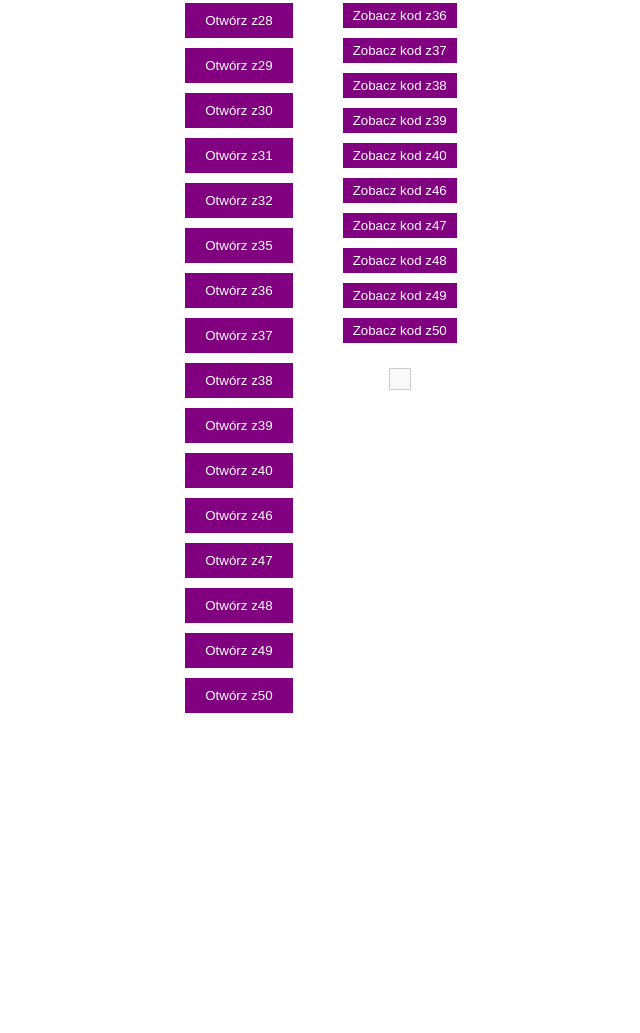
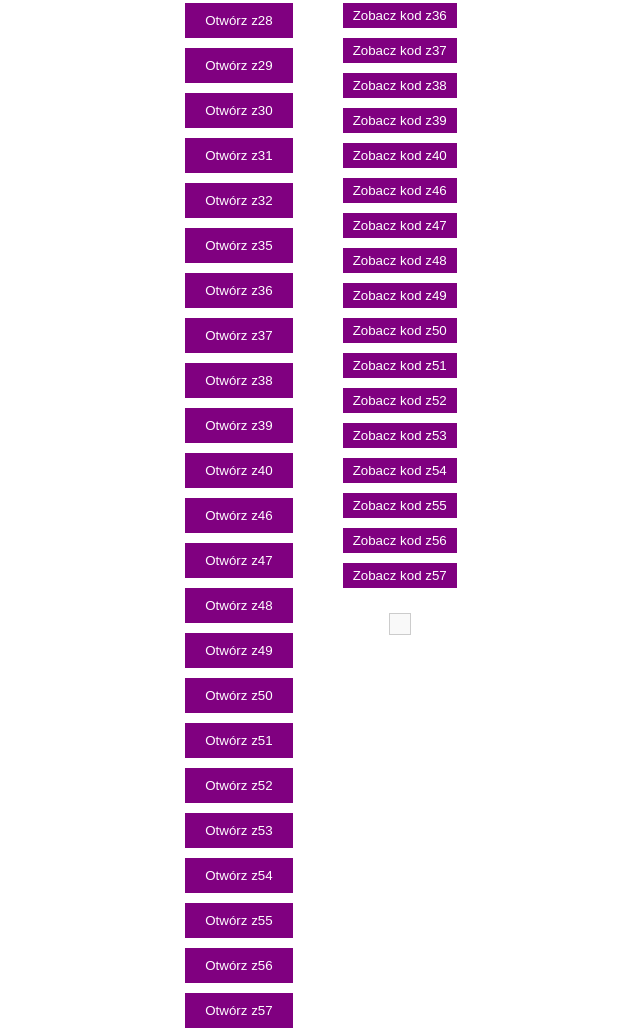
Before and after one commit to RupisLk01/JavaRep, a plain HTML site: page index.html in a window 1280 px wide. Shown: the part 1137-2170 px from the top of the page, without its empty margins (319-959 px from the left). Before the commit the page ends 1855 px from the top, so only its background shows below. Drawn offline with Linux system fonts and the light colour scheme.

Commit message:
Update index.html

```diff
--- a/index.html
+++ b/index.html
@@ -114,6 +114,13 @@
             <button onclick="openWindow('z48_shem.html', 'okienko')">Otwórz z48</button>
             <button onclick="openWindow('z49_shem.html', 'okienko')">Otwórz z49</button>
             <button onclick="openWindow('z50_shem.html', 'okienko')">Otwórz z50</button>
+             <button onclick="openWindow('z51_shem.html', 'okienko')">Otwórz z51</button>
+             <button onclick="openWindow('z52_shem.html', 'okienko')">Otwórz z52</button>
+             <button onclick="openWindow('z53_shem.html', 'okienko')">Otwórz z53</button>
+             <button onclick="openWindow('z54_shem.html', 'okienko')">Otwórz z54</button>
+             <button onclick="openWindow('z55_shem.html', 'okienko')">Otwórz z55</button>
+             <button onclick="openWindow('z56_shem.html', 'okienko')">Otwórz z56</button>
+             <button onclick="openWindow('z57_shem.html', 'okienko')">Otwórz z57</button>
         </div>
         <div class="column">
             <button class="small-button" onclick="fetchSource('z1_shem.html', 'source')">Zobacz kod z1</button>
@@ -153,6 +160,13 @@
             <button class="small-button" onclick="fetchSource('z48_shem.html', 'source')">Zobacz kod z48</button>
             <button class="small-button" onclick="fetchSource('z49_shem.html', 'source')">Zobacz kod z49</button>
             <button class="small-button" onclick="fetchSource('z50_shem.html', 'source')">Zobacz kod z50</button>
+             <button class="small-button" onclick="fetchSource('z51_shem.html', 'source')">Zobacz kod z51</button>
+             <button class="small-button" onclick="fetchSource('z52_shem.html', 'source')">Zobacz kod z52</button>
+             <button class="small-button" onclick="fetchSource('z53_shem.html', 'source')">Zobacz kod z53</button>
+             <button class="small-button" onclick="fetchSource('z54_shem.html', 'source')">Zobacz kod z54</button>
+             <button class="small-button" onclick="fetchSource('z55_shem.html', 'source')">Zobacz kod z55</button>
+             <button class="small-button" onclick="fetchSource('z56_shem.html', 'source')">Zobacz kod z56</button>
+             <button class="small-button" onclick="fetchSource('z57_shem.html', 'source')">Zobacz kod z57</button>
             <pre id="source" class="source-code"></pre>
         </div>
     </div>
```
